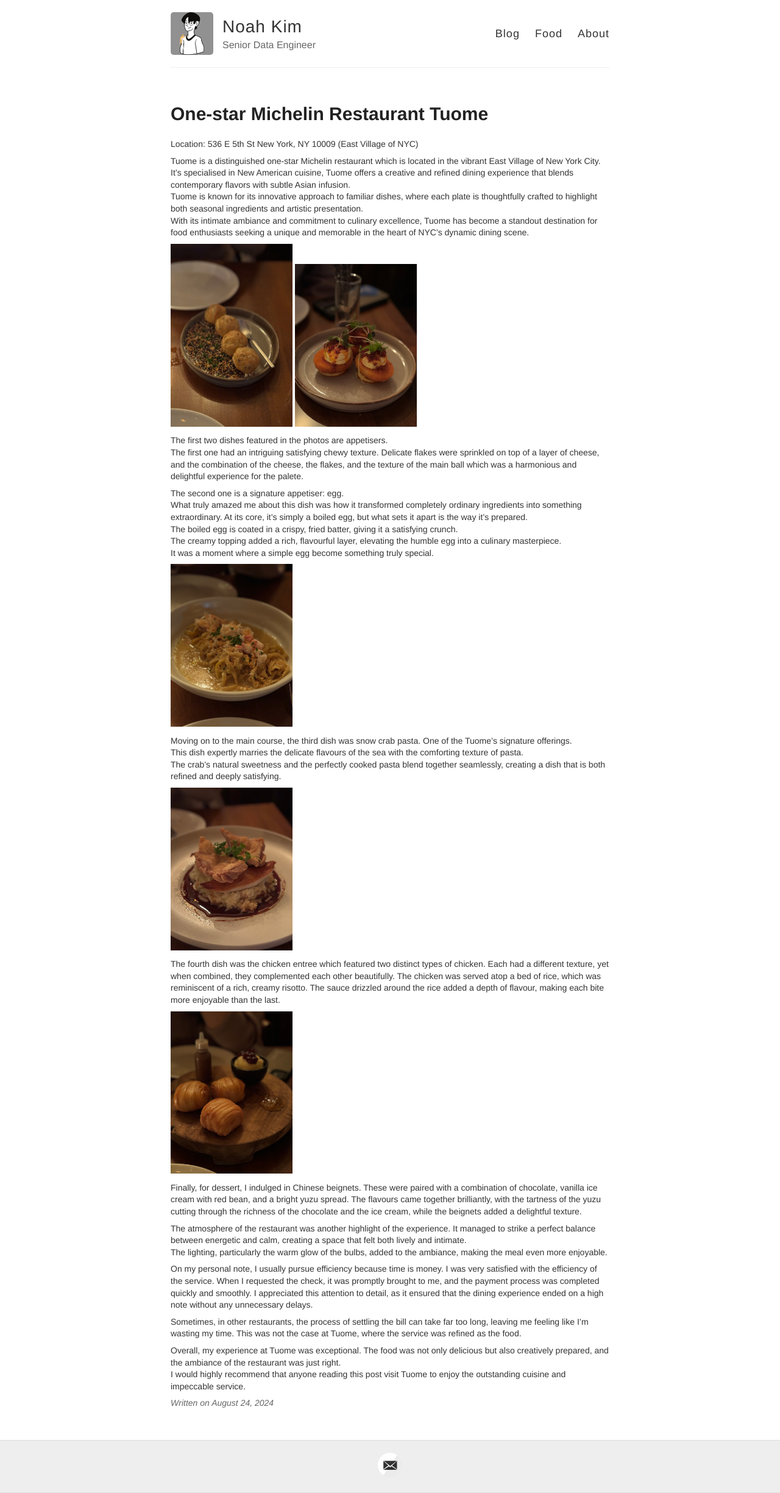
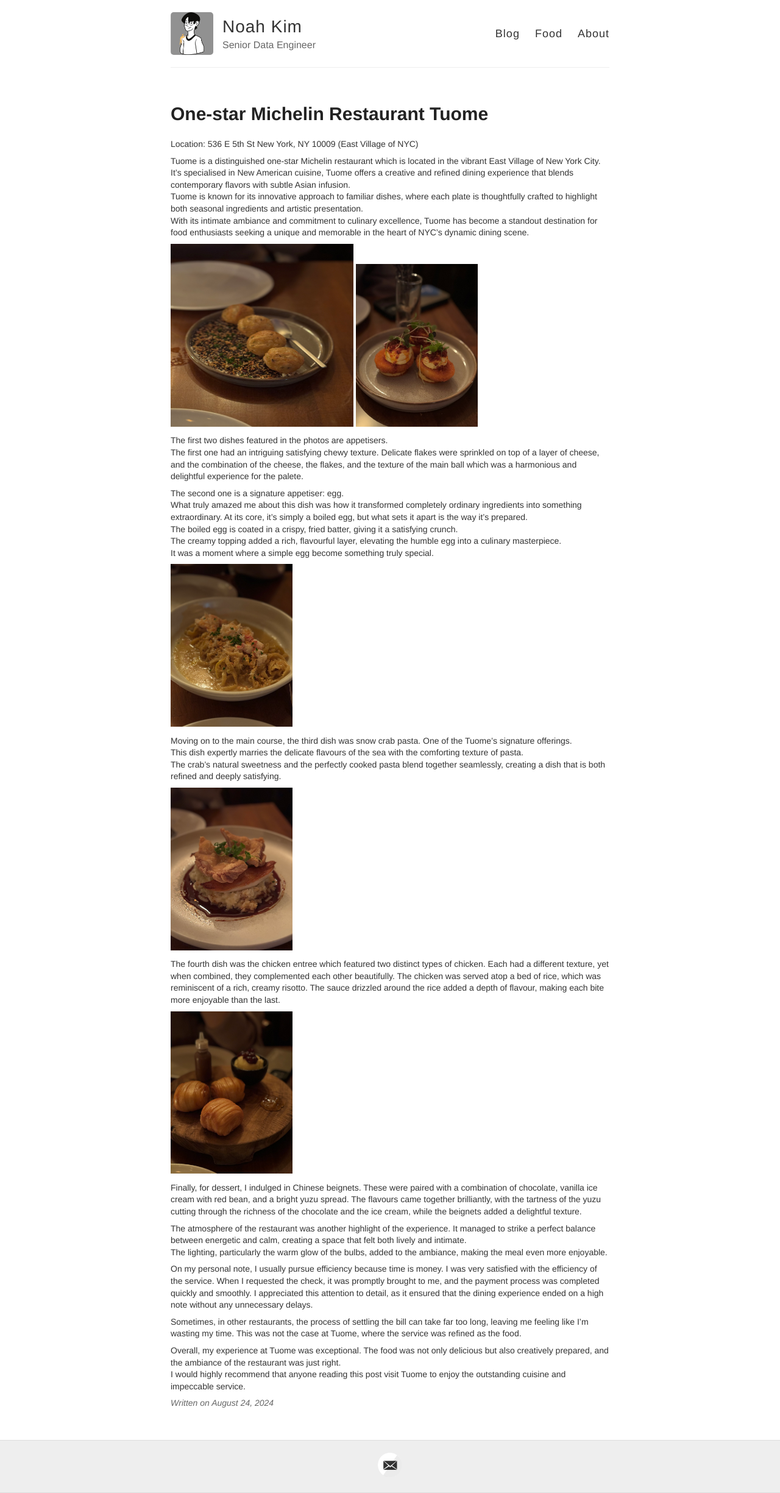
Before and after one commit to noahtjkim/noahtjkim.github.io, a Jekyll site: the page built from _posts/2024-08-24-Tuome.md, in a window 1280 px wide. Shown: the whole page at 61% size. Built offline with Jekyll 4.4.1, drawn with Linux system fonts in a browser that asks for light colours.

Commit message:
Update 2024-08-24-Tuome.md

```diff
--- a/_posts/2024-08-24-Tuome.md
+++ b/_posts/2024-08-24-Tuome.md
@@ -12,7 +12,7 @@
 With its intimate ambiance and commitment to culinary excellence, Tuome has become a standout destination for food enthusiasts seeking a unique and memorable in the heart of NYC's dynamic dining scene.
 
 
-<img src="/images/tuome/appetiser_1.jpg" alt="appetiser_1" width="200" height="300">
+<img src="/images/tuome/appetiser_1.jpg" alt="appetiser_1" width="300" height="300">
 ![appetiser_egg](/images/tuome/appetiser_egg.jpg){: .img-medium }
 
 The first two dishes featured in the photos are appetisers.
```
